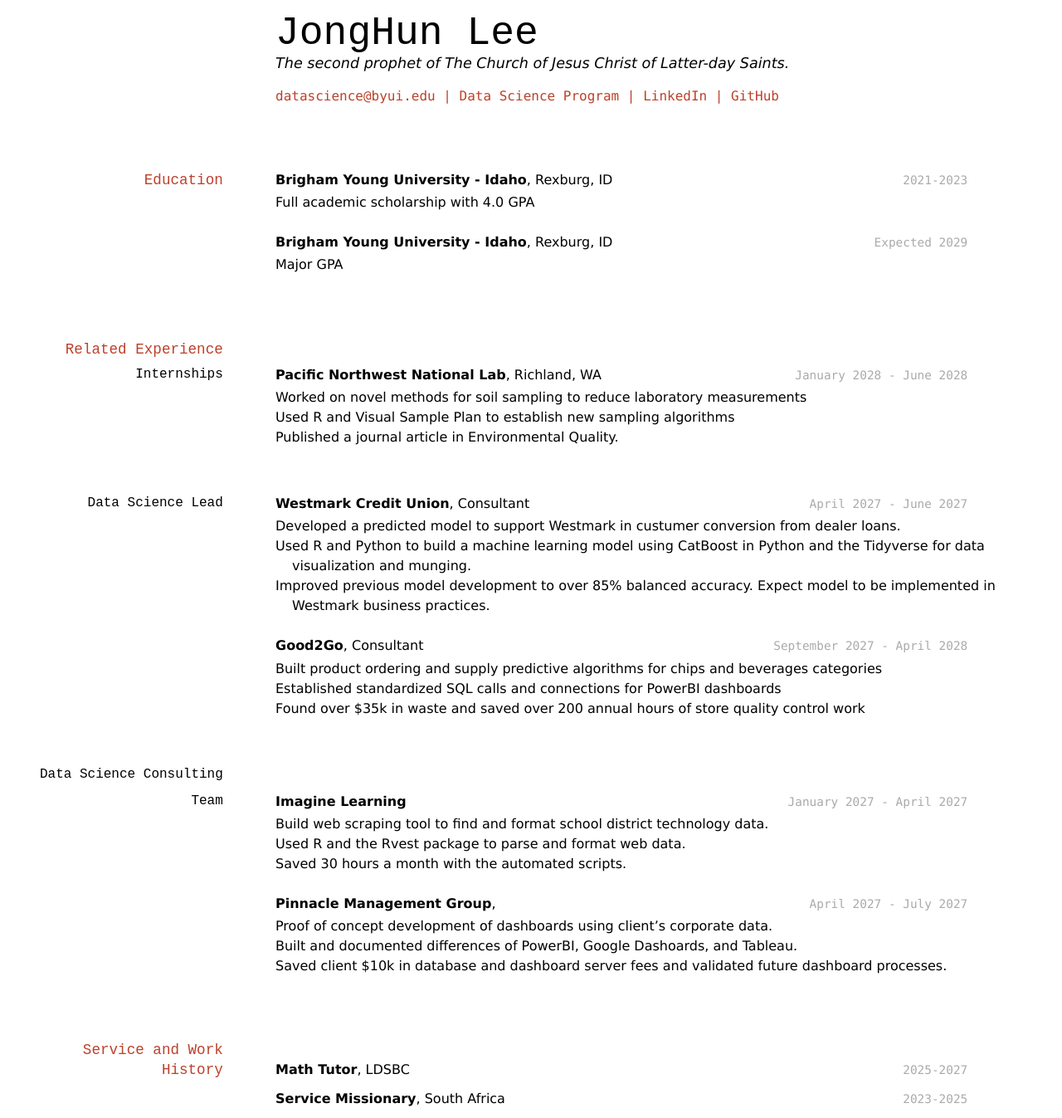
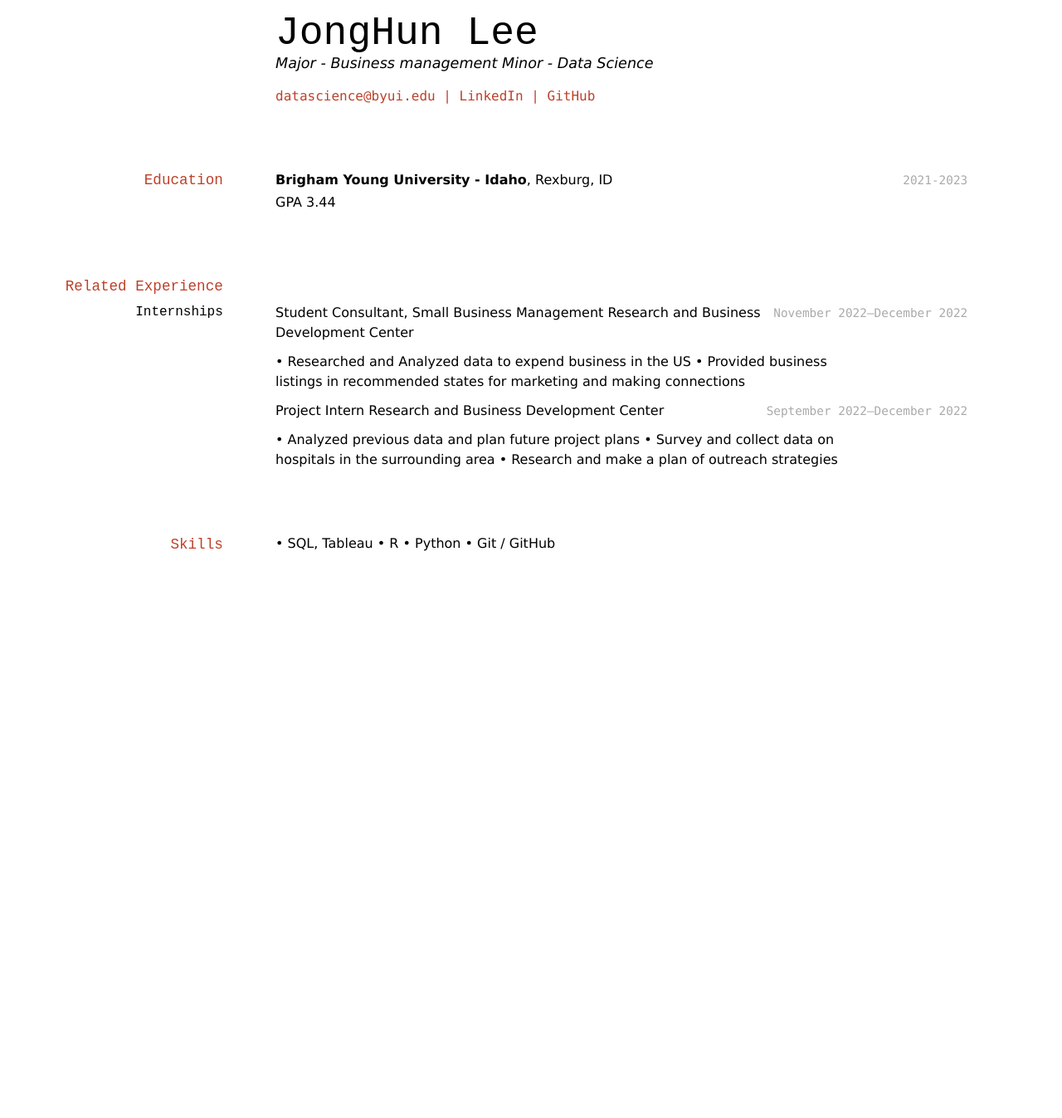
Before and after one commit to byuids-resumes/JongHun_Resume1, a Jekyll site: the page built from docs/index.md, in a window 1280 px wide. Shown: the whole page at 83% size. Built offline with Jekyll 4.4.1, drawn with Linux system fonts in a browser that asks for light colours; after the commit the page ends 900 px from its top, so only the background shows below that.

Commit message:
Update index.md

```diff
--- a/docs/index.md
+++ b/docs/index.md
@@ -3,13 +3,13 @@ layout: cv
 title: JongHun's Resume
 ---
 # JongHun Lee
-The second prophet of The Church of Jesus Christ of Latter-day Saints.
+Major - Business management
+Minor - Data Science
 
 <div id="webaddress">
-<a href="datascience@byui.edu">datascience@byui.edu</a>
-| <a href="https://byuidatascience.github.io/development.html">Data Science Program</a>
-| <a href="https://www.linkedin.com/groups/13537407/">LinkedIn</a>
-| <a href="https://github.com/byuids-resumes">GitHub</a>
+<a href="white.winterfilm@gmail.com">datascience@byui.edu</a>
+| <a href="https://www.linkedin.com/in/jonghunlee">LinkedIn</a>
+| <a href="https://siwol-archive.github.io/">GitHub</a>
 </div>
 
 <!-- https://www.monique.tech/the-art-of-markdown -->
@@ -19,69 +19,36 @@ The second prophet of The Church of Jesus Christ of Latter-day Saints.
 `2021-2023`
 __Brigham Young University - Idaho__, Rexburg, ID
 
-- Full academic scholarship with 4.0 GPA
-
-`Expected 2029`
-__Brigham Young University - Idaho__, Rexburg, ID
-
--  Major GPA
+- GPA 3.44
 
 
 ## Related Experience
 
 ### Internships
 
-`January 2028 - June 2028`
-__Pacific Northwest National Lab__, Richland, WA
+`November 2022–December 2022`
+Student Consultant, Small Business Management
+Research and Business Development Center
 
-- Worked on novel methods for soil sampling to reduce laboratory measurements
-- Used R and Visual Sample Plan to establish new sampling algorithms
-- Published a journal article in Environmental Quality.
+•	Researched and Analyzed data to expend business in the US
+•	Provided business listings in recommended states for marketing and making connections
 
-### Data Science Lead
+`September 2022–December 2022`
+Project Intern
+Research and Business Development Center
 
-`April 2027 - June 2027`
-__Westmark Credit Union__, Consultant
+•	Analyzed previous data and plan future project plans
+•	Survey and collect data on hospitals in the surrounding area
+•	Research and make a plan of outreach strategies
 
-- Developed a predicted model to support Westmark in custumer conversion from dealer loans.
-- Used R and Python to build a machine learning model using CatBoost in Python and the Tidyverse for data visualization and munging.
-- Improved previous model development to over 85% balanced accuracy. Expect model to be implemented in Westmark business practices.
+## Skills
 
-`September 2027 - April 2028`
-__Good2Go__, Consultant
-
-- Built product ordering and supply predictive algorithms for chips and beverages categories
-- Established standardized SQL calls and connections for PowerBI dashboards
-- Found over $35k in waste and saved over 200 annual hours of store quality control work
-
-### Data Science Consulting Team
-
-`January 2027 - April 2027`
-__Imagine Learning__
-
-- Build web scraping tool to find and format school district technology data.
-- Used R and the Rvest package to parse and format web data.
-- Saved 30 hours a month with the automated scripts.
-
-`April 2027 - July 2027`
-__Pinnacle Management Group__,
-
-- Proof of concept development of dashboards using client's corporate data.
-- Built and documented differences of PowerBI, Google Dashoards, and Tableau.
-- Saved client $10k in database and dashboard server fees and validated future dashboard processes.
-
-
-## Service and Work History
-
-`2025-2027`
-__Math Tutor__, LDSBC
-
-
-`2023-2025`
-__Service Missionary__, South Africa
-
+• SQL, Tableau
+• R
+• Python
+• Git / GitHub
 
 
 <!-- ### Footer
 
-Last updated: May 2013 -->
+Last updated: December 2022 -->
```
